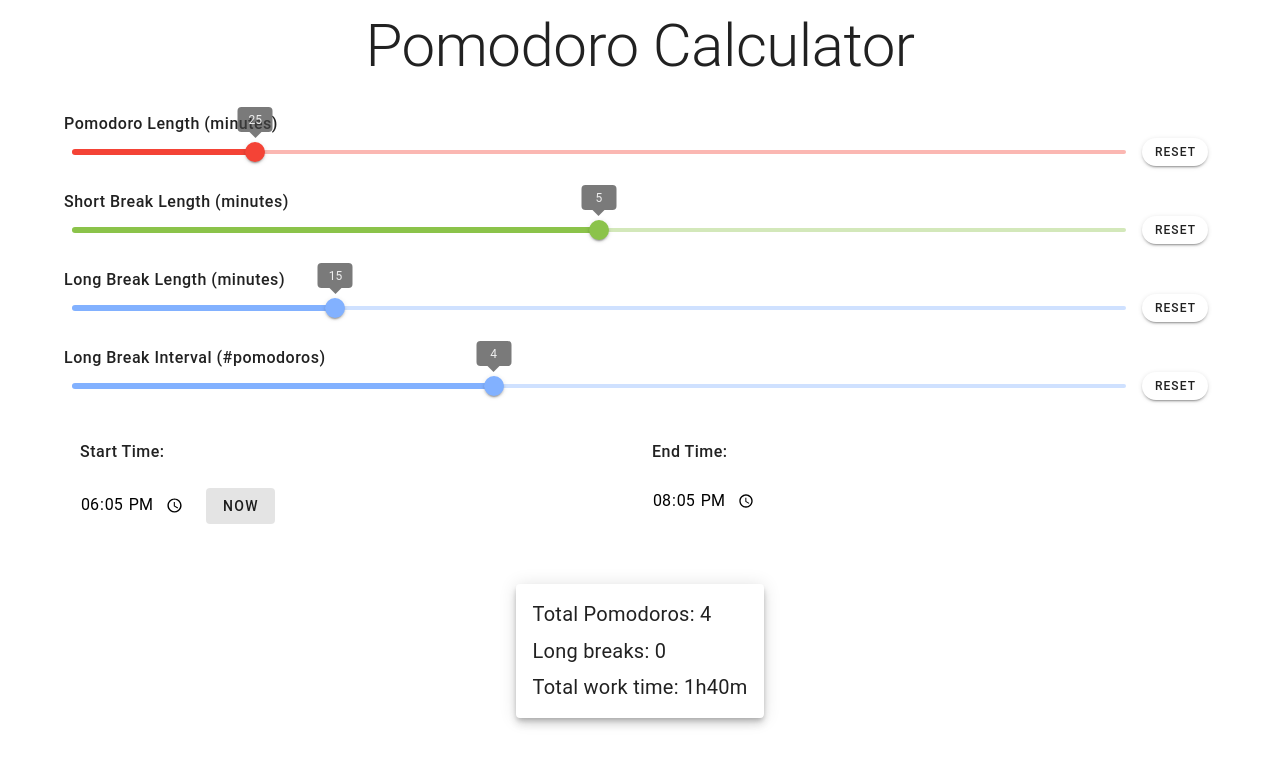
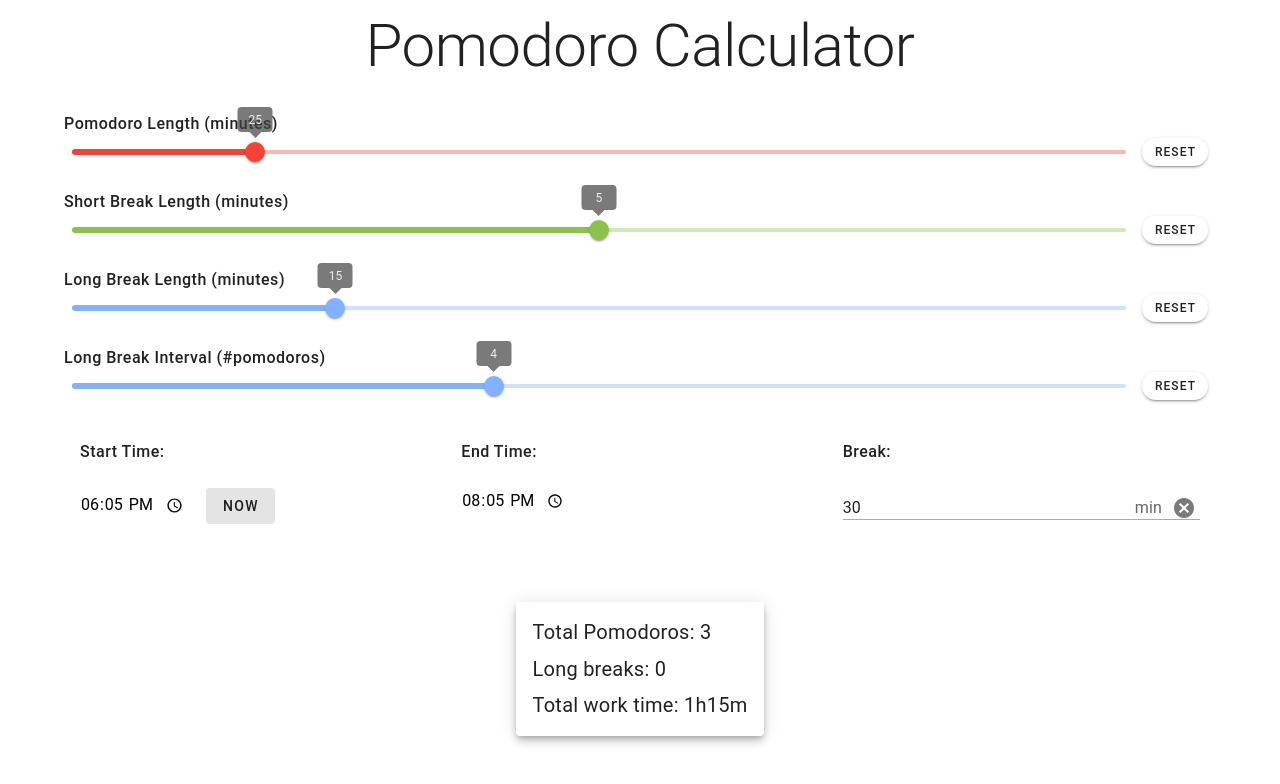
Before and after one commit to kyaso/pomodoro-calc, a Vue app: page / in a window 1280 px wide. Shown: the top 784 px of the page. Built offline with nearby package versions, Linux system fonts and the light colour scheme.

Commit message:
feat: Add Break time

```diff
--- a/src/App.vue
+++ b/src/App.vue
@@ -44,6 +44,9 @@
               <v-col>
                 End Time:
               </v-col>
+              <v-col>
+                Break:
+              </v-col>
             </v-row>
             <v-row>
               <v-col>
@@ -52,6 +55,16 @@
               </v-col>
               <v-col>
                 <input type="time" id="endTime" v-model="endTime" >
+              </v-col>
+              <v-col>
+                <v-text-field
+                  type="number"
+                  variant="underlined"
+                  v-model="breakTime"
+                  clearable
+                  density="compact"
+                  suffix="min">
+                </v-text-field>
               </v-col>
             </v-row>
           </v-container>
@@ -86,6 +99,7 @@
         longBreakInterval: constants.LONG_BREAK_INTERVAL,
         startTime: "10:00",
         endTime: "12:00",
+        breakTime: 30,
         constants
       }
     },
@@ -100,7 +114,8 @@
           this.longBreakLength,
           this.longBreakInterval,
           this.startTime,
-          this.endTime
+          this.endTime,
+          this.breakTime
         )
 
         const res = config.calcPomos()
--- a/src/pomo-config.ts
+++ b/src/pomo-config.ts
@@ -24,6 +24,7 @@ export default class PomoConfig {
   longBreakInterval: number
   startTime: string
   endTime: string
+  breakTime: number
   pomosPerSuperBlock: number
 
   totalTime: number
@@ -41,7 +42,8 @@ export default class PomoConfig {
     longBreakLength: number,
     longBreakInterval: number,
     startTime: string,
-    endTime: string
+    endTime: string,
+    breakTime: number
   ) {
     this.pomodoroLength = pomodoroLength
     this.shortBreakLength = shortBreakLength
@@ -49,6 +51,7 @@ export default class PomoConfig {
     this.longBreakInterval = longBreakInterval
     this.startTime = startTime
     this.endTime = endTime
+    this.breakTime = breakTime
     this.pomosPerSuperBlock = longBreakInterval
 
     this.totalTime = 0
@@ -86,7 +89,7 @@ export default class PomoConfig {
   initTotalTime() {
     const start = new Date(`2023-01-01 ${this.startTime}`)
     const end = new Date(`2023-01-01 ${this.endTime}`)
-    this.totalTime = (end.valueOf() - start.valueOf()) / (1000 * 60) // in minutes
+    this.totalTime = (end.valueOf() - start.valueOf()) / (1000 * 60) - this.breakTime // in minutes
   }
 
   initPomo() {
```
